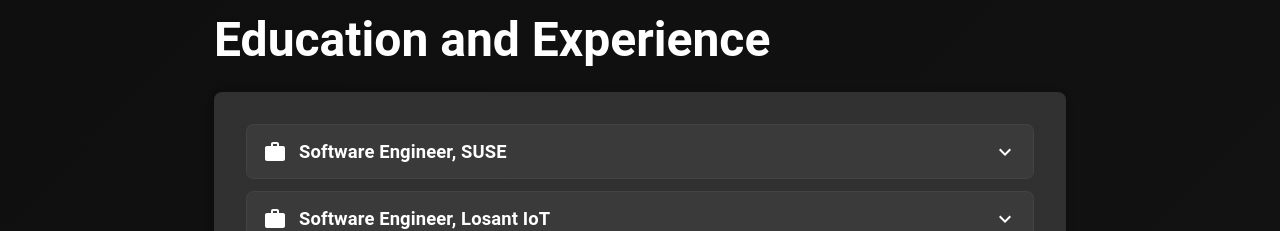
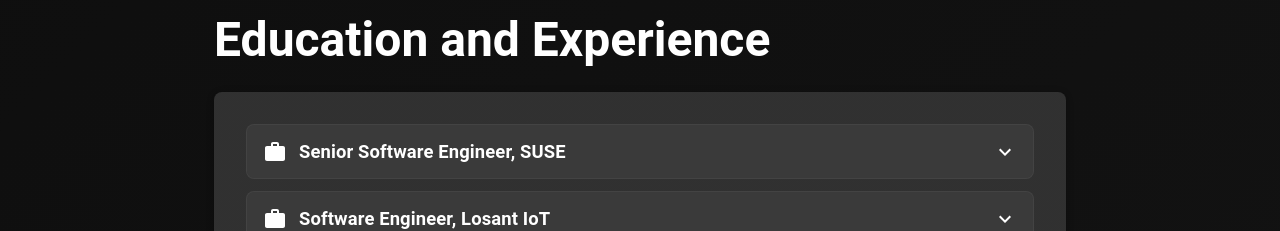
Before and after one commit to mattrost/mattrost.github.io, a React (Vite) app: page / in a window 1280 px wide. Shown: the part 880-1111 px from the top of the page. Built offline with nearby package versions, Linux system fonts and the light colour scheme.

Commit message:
Updated title

```diff
--- a/index.html
+++ b/index.html
@@ -6,8 +6,8 @@
     <meta name="viewport" content="width=device-width, initial-scale=1" />
     <meta name="theme-color" content="#000000" />
     <meta
-            name="description"
-            content="Matthew Rost's Portfolio Page"
+        name="description"
+        content="Matthew Rost's Portfolio Page"
     />
     <link rel="apple-touch-icon" href="public/logo192.png" />
     <link rel="manifest" href="public/manifest.json" />
--- a/src/components/Experiences.jsx
+++ b/src/components/Experiences.jsx
@@ -8,7 +8,7 @@ const Experiences = () => {
   const experiences = [
     {
       type: 'work',
-      title: 'Software Engineer',
+      title: 'Senior Software Engineer',
       institution: 'SUSE',
       date: 'March 2026 - November 2026',
       description: [
```
